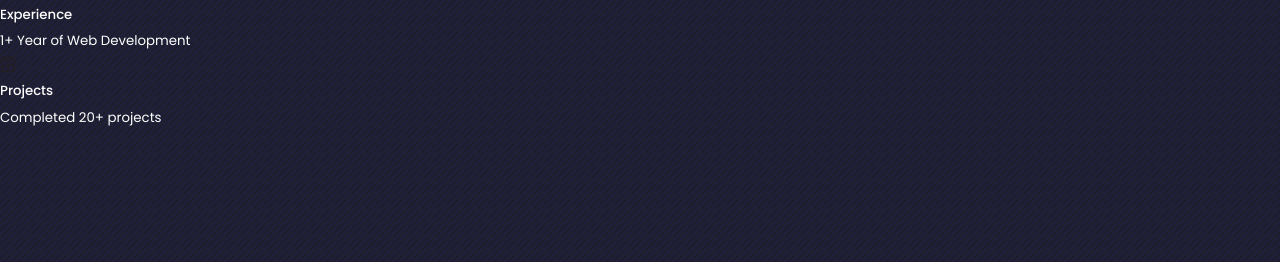
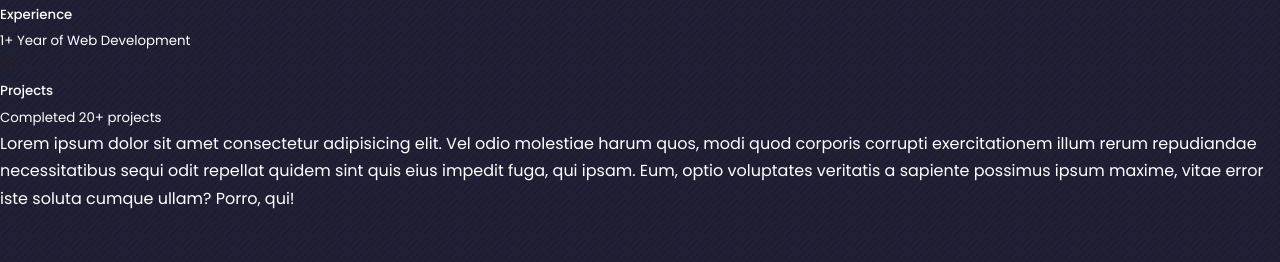
Before and after one commit to Ujjwalsharma7/Portfolio, a React (Create React App) app: page / in a window 1280 px wide. Shown: the part 2100-2362 px from the top of the page. Built offline with nearby package versions, Linux system fonts and the light colour scheme.

Commit message:
added about para

```diff
--- a/src/components/about/About.jsx
+++ b/src/components/about/About.jsx
@@ -37,6 +37,7 @@ function About() {
           <small> Completed 20+ projects  </small>
         </article>
       </div>
+      <p>Lorem ipsum dolor sit amet consectetur adipisicing elit. Vel odio molestiae harum quos, modi quod corporis corrupti exercitationem illum rerum repudiandae necessitatibus sequi odit repellat quidem sint quis eius impedit fuga, qui ipsam. Eum, optio voluptates veritatis a sapiente possimus ipsum maxime, vitae error iste soluta cumque ullam? Porro, qui!</p>
     </div>
      </section>
   )
```
